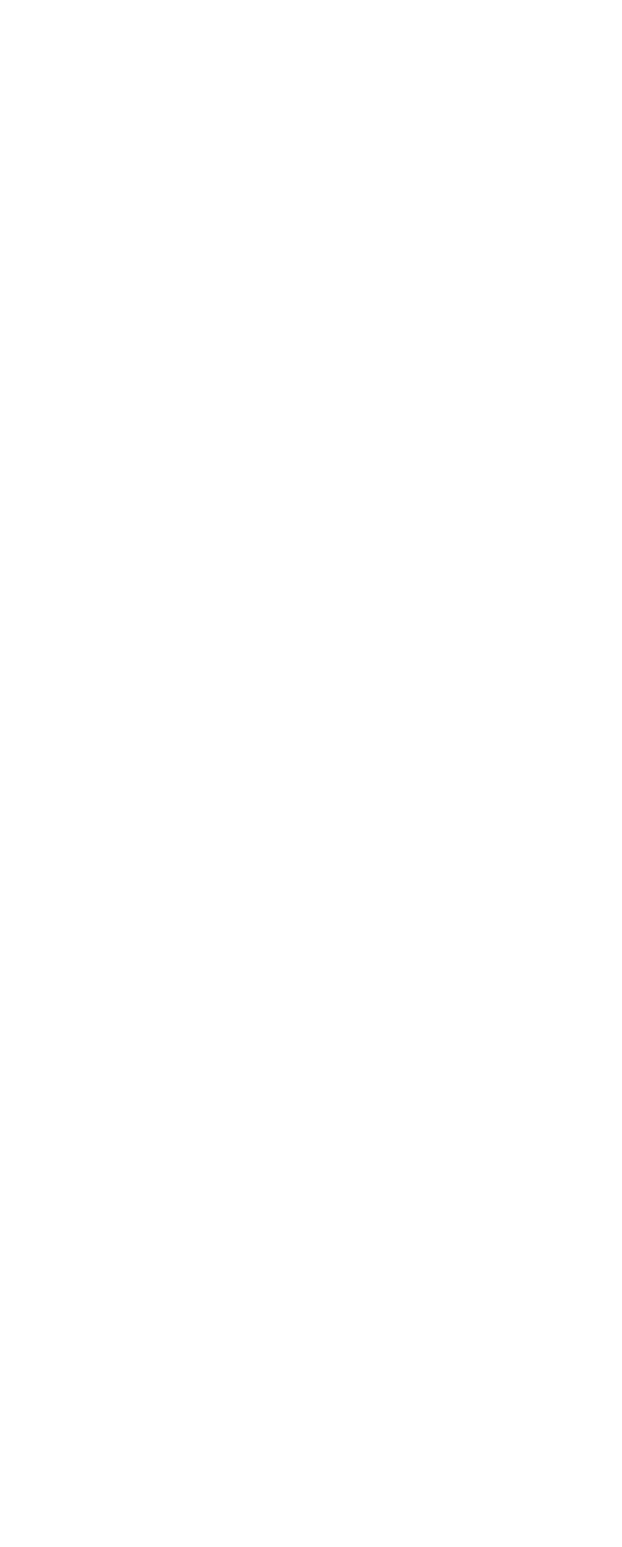
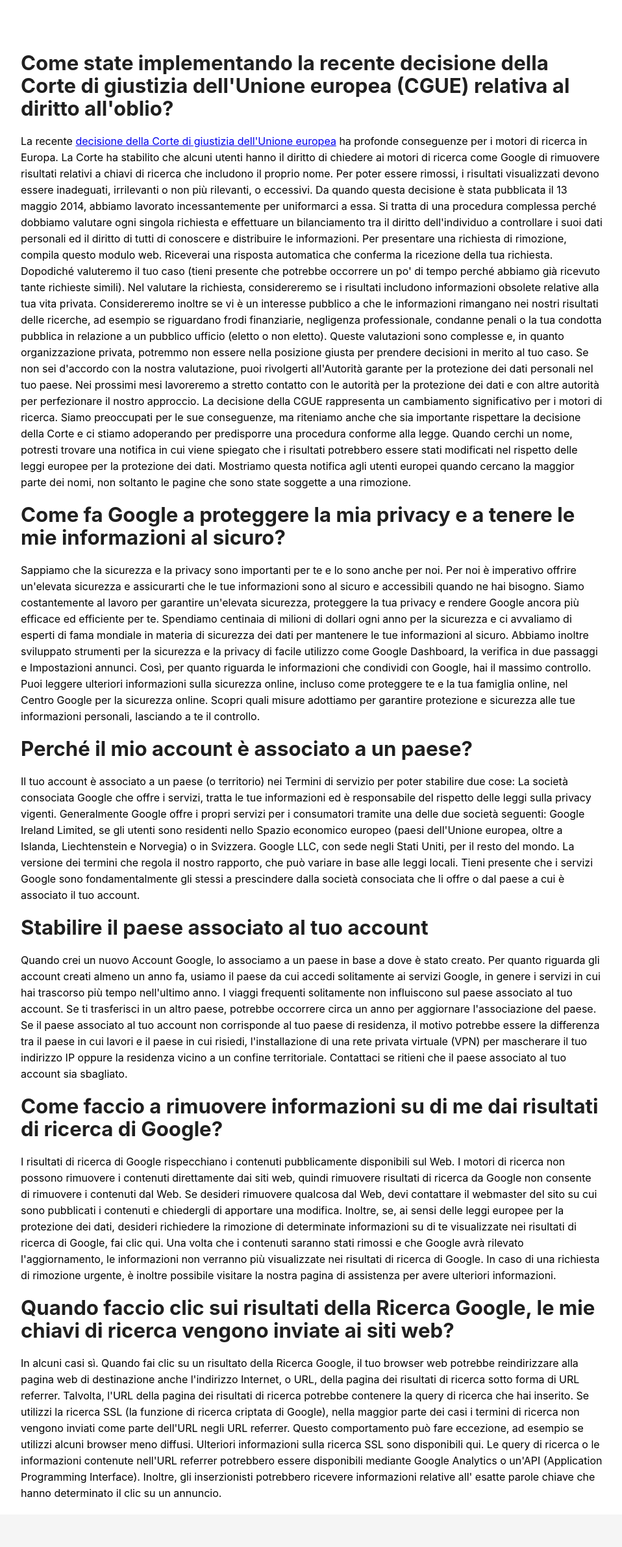
Before and after one commit to Eriksioxx/php-google-faq, a PHP site: page / in a window 1280 px wide. Before the commit the part shown is empty. Shown: the whole page at 65% size, without its empty margins (160-1118 px from the left). Before the commit the page ends 800 px from the top, so only its background shows below. Run offline with PHP 8.4, Linux system fonts and the light colour scheme.

Commit message:
Exercise complete

```diff
--- a/data/faq.php
+++ b/data/faq.php
@@ -3,7 +3,7 @@
 $faqs = [
     [
         'question' => "<h2>Come state implementando la recente decisione della Corte di giustizia dell'Unione europea (CGUE) relativa al diritto all'oblio?</h2>",
-        'answer' => "<p>La recente <a>decisione della Corte di giustizia dell'Unione europea</a> ha profonde conseguenze per i motori di ricerca in Europa. La Corte ha stabilito che alcuni utenti hanno il diritto di chiedere ai motori di ricerca come Google di rimuovere risultati relativi a chiavi di ricerca che includono il proprio nome. Per poter essere rimossi, i risultati visualizzati devono essere inadeguati, irrilevanti o non più rilevanti, o eccessivi.
+        'answer' => "<p>La recente <a href='#'>decisione della Corte di giustizia dell'Unione europea</a> ha profonde conseguenze per i motori di ricerca in Europa. La Corte ha stabilito che alcuni utenti hanno il diritto di chiedere ai motori di ricerca come Google di rimuovere risultati relativi a chiavi di ricerca che includono il proprio nome. Per poter essere rimossi, i risultati visualizzati devono essere inadeguati, irrilevanti o non più rilevanti, o eccessivi.
 
         Da quando questa decisione è stata pubblicata il 13 maggio 2014, abbiamo lavorato incessantemente per uniformarci a essa. Si tratta di una procedura complessa perché dobbiamo valutare ogni singola richiesta e effettuare un bilanciamento tra il diritto dell'individuo a controllare i suoi dati personali ed il diritto di tutti di conoscere e distribuire le informazioni.
 
--- a/index.php
+++ b/index.php
@@ -1,7 +1,6 @@
 <?php
     include('data/faq.php');
 ?>
-
 
 <!DOCTYPE html>
 <html lang="en">
@@ -9,9 +8,23 @@
     <meta charset="UTF-8">
     <meta http-equiv="X-UA-Compatible" content="IE=edge">
     <meta name="viewport" content="width=device-width, initial-scale=1.0">
-    <title>Document</title>
+    <link rel="stylesheet" type="" href="styles.css">
+    <title>Google FAQ</title>
 </head>
 <body>
 
+
+    <main>
+        <div class="faq">
+
+            <?php foreach($faqs as $faq) {
+                echo('<div class="question">' . $faq['question'] . '</div>');
+                echo('<div class="answer">' . $faq['answer'] . '</div>');
+            }?>
+
+        </div>
+    </main>
+
+    <footer></footer>
 </body>
 </html>
--- /dev/null
+++ b/styles.css
@@ -0,0 +1,30 @@
+* {
+    margin: 0;
+    padding: 0;
+    box-sizing: border-box;
+    font-family: -apple-system, BlinkMacSystemFont, 'Segoe UI', Roboto, Oxygen, Ubuntu, Cantarell, 'Open Sans', 'Helvetica Neue', sans-serif;
+}
+
+main {
+    margin: auto;
+    width: 70%;
+    padding-top: 5rem;
+}
+
+main .question {
+    font-size: 1.3rem;
+    color: #202020;
+    margin-bottom: 20px;
+    line-height: 35px;
+}
+
+main .answer {
+    line-height: 25px;
+    font-size: 1rem;
+    margin-bottom: 20px;
+}
+
+footer {
+    height: 50px;
+    background-color: #F5F5F5;
+}
```
